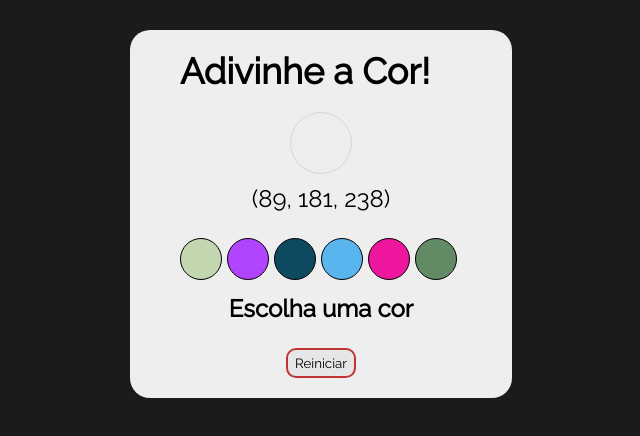
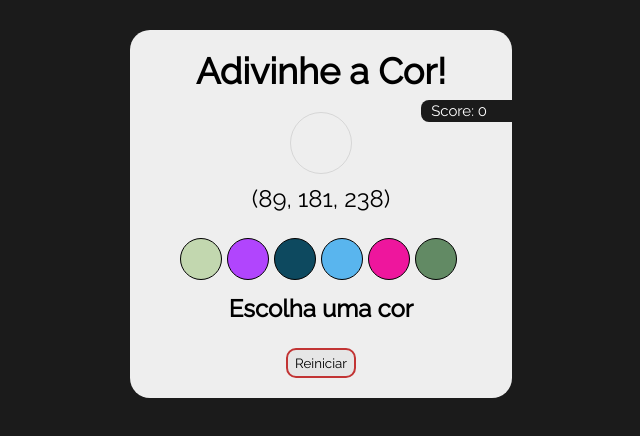
Before and after one commit to oguiaugusto/color-guess, a website: page index.html in a window 1280 px wide. Shown: the whole page, without its empty margins (319-959 px from the left). Drawn offline with Linux system fonts and the light colour scheme.

Commit message:
Requisito 7

```diff
--- a/index.html
+++ b/index.html
@@ -23,6 +23,10 @@
     <section id="button-section">
       <button id="reset-game">Reiniciar</button>
     </section>
+    <section id="score-side">
+      <span class="score">Score: </span>
+      <span class="score" id="score">0</span>
+    </section>
   </main>
   <script src="script.js"></script>
 </body>
--- a/script.js
+++ b/script.js
@@ -3,6 +3,7 @@ const colorsSection = document.getElementById('colors');
 const colorCode = document.getElementById('rgb-color');
 const answer = document.getElementById('answer');
 const resetButton = document.getElementById('reset-game');
+const score = document.getElementById('score');
 
 function getRandomColor() {
   const rNumber = Math.floor(Math.random() * 255) + 1;
@@ -44,6 +45,9 @@ function checkIfItsCorrect(e) {
   const color = `rgb${colorCode.innerText}`;
   if (clicked === color) {
     answer.innerText = 'Acertou!';
+    let scoreNumber = parseInt(score.innerText, 10);
+    scoreNumber += 3;
+    score.innerText = `${scoreNumber}`;
   } else {
     answer.innerText = 'Errou! Tente novamente!';
   }
--- a/style.css
+++ b/style.css
@@ -4,6 +4,7 @@
 }
 
 body {
+  position: relative;
   width: max-content;
   margin: auto;
   font-size: x-large;
@@ -18,6 +19,8 @@ main {
 }
 
 #title {
+  width: max-content;
+  margin: auto;
   margin-bottom: 20px;
 }
 
@@ -87,3 +90,16 @@ main {
   background-color: rgb(180, 50, 50);
   color: white;
 }
+
+#score-side {
+  position: absolute;
+  right: 0;
+  top: 70px;
+  font-size: 15px;
+  padding: 2px 10px;
+  padding-right: 25px;
+  color: white;
+  background-color: rgb(27, 27, 27);
+  border-top-left-radius: 8px;
+  border-bottom-left-radius: 8px;
+}
```
